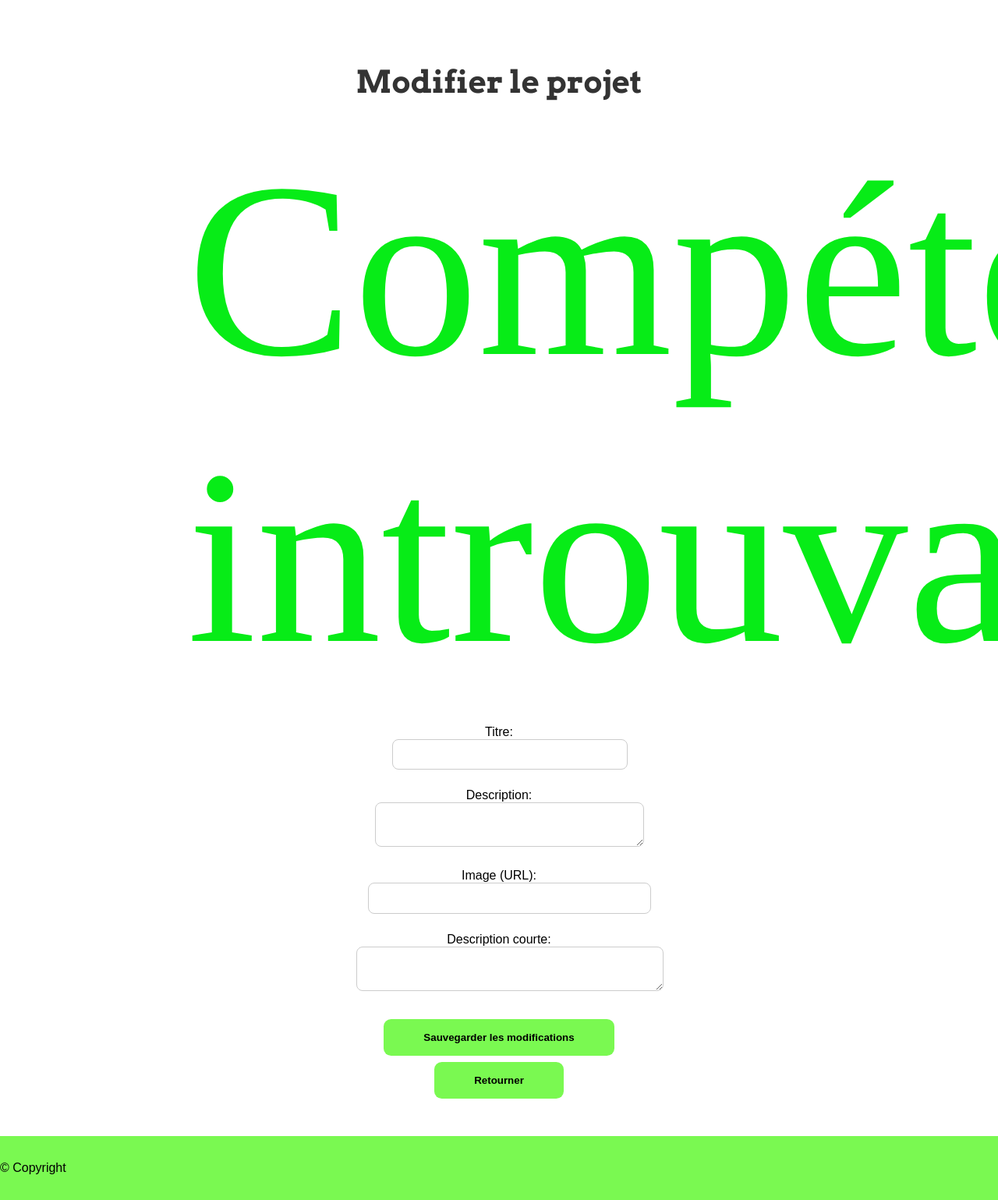
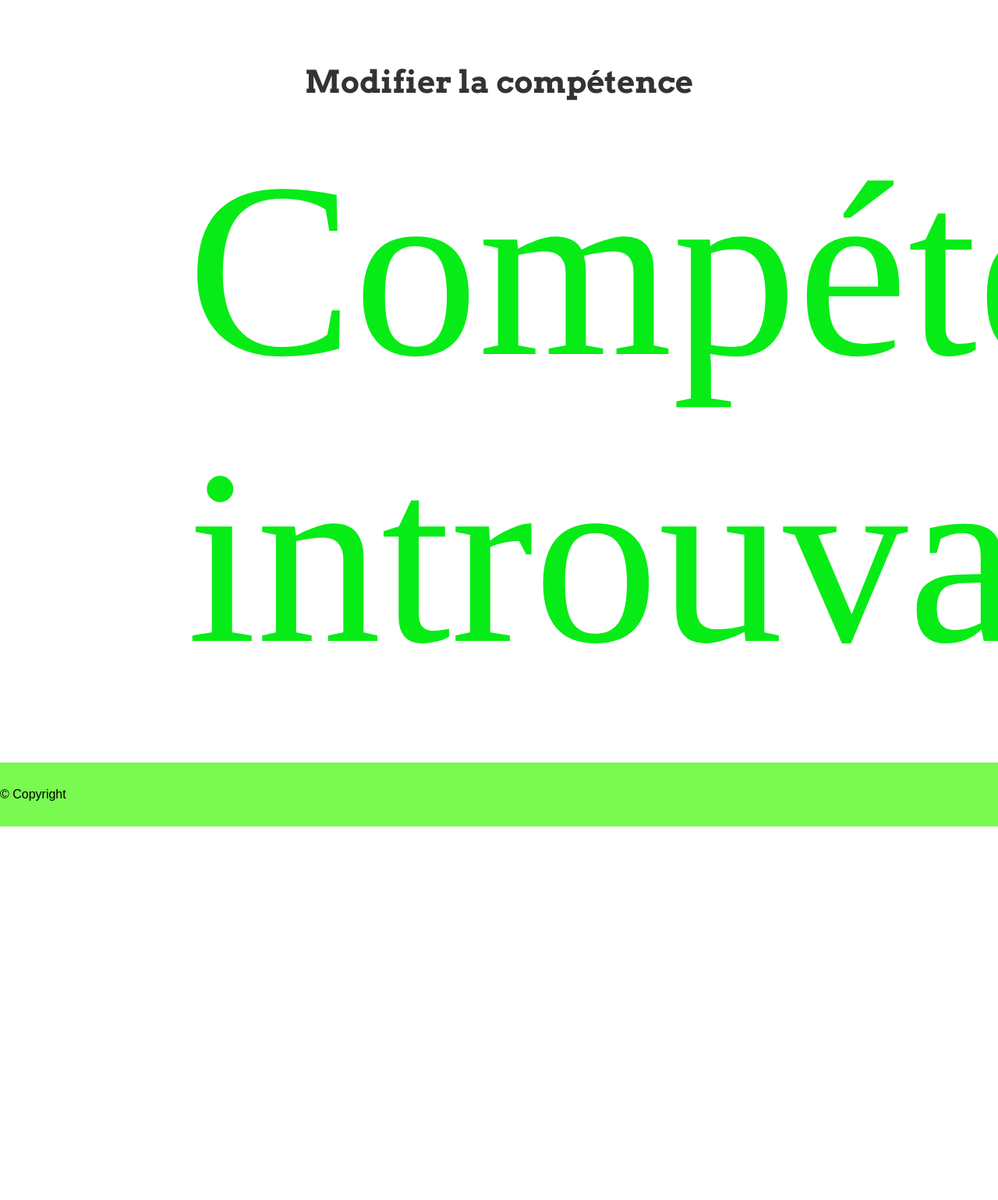
Before and after one commit to 1Max08/portfolio, a PHP site: page /index.php?page=changeCompetence in a window 1280 px wide; the page is wider, and only the part inside the window is pictured. Shown: the part 112-1651 px from the top of that part at 78% size. After the commit the page ends 1172 px from the top of that part, so only its background shows below. Run offline with PHP 8.4, Linux system fonts and the light colour scheme; the visitor is signed in with stand-in values (Sample User, id 1); some web fonts are replaced.

Commit message:
accidentellement copie colle changeExperience dans changeCompetence.phtml

```diff
--- a/Portfolio/views/changeCompetence/changeCompetence.phtml
+++ b/Portfolio/views/changeCompetence/changeCompetence.phtml
@@ -1,44 +1,36 @@
-<?php if (!isset($_SESSION)) session_start(); ?>
+<?php
 
-<!-- CONTENEUR PRINCIPAL DE LA PAGE DE MODIFICATION -->
+if (!isset($_SESSION)) session_start();
+?>
+
 <div class="change">
-    <h2>Modifier le projet</h2>
+    <h2>Modifier la compétence</h2>
 
-    <!-- AFFICHAGE DES ERREURS -->
+    <?php // Si un message d'erreur est fourni, l'afficher de façon sécurisée ?>
     <?php if (isset($error)): ?>
-    <div class="error"><?= htmlspecialchars($error) ?></div>
+        <div class="error"><?= htmlspecialchars($error) ?></div>
     <?php endif; ?>
 
-    <!-- FORMULAIRE DE MODIFICATION -->
+    <?php // Vérifie que l'objet $competence existe avant d'afficher le formulaire ?>
+    <?php if ($competence): ?>
+    <!-- Formulaire d'édition : envoi en POST vers la même route -->
     <form method="POST">
-        <!-- Champ Titre -->
         <label>
-            Titre:
-            <input type="text" name="titre" value="<?= htmlspecialchars($project->title ?? '') ?>" required />
+            Nom:
+            <!-- Valeur échappée pour éviter les XSS -->
+            <input type="text" name="name" value="<?= htmlspecialchars($competence->name) ?>" required />
         </label>
 
-        <!-- Champ Description complète -->
         <label>
-            Description:
-            <textarea name="description" required><?= htmlspecialchars($project->description ?? '') ?></textarea>
+            Niveau:
+            <!-- Niveau de la compétence, champ texte (peut être remplacé par select si nécessaire) -->
+            <input type="text" name="level" value="<?= htmlspecialchars($competence->level) ?>" required />
         </label>
 
-        <!-- Champ Image (URL) -->
-        <label>
-            Image (URL):
-            <input type="text" name="image" value="<?= htmlspecialchars($project->image ?? '') ?>" required />
-        </label>
-
-        <!-- Champ Description courte -->
-        <label>
-            Description courte:
-            <textarea name="short_description" required><?= htmlspecialchars($project->short_description ?? '') ?></textarea>
-        </label>
-
-        <!-- Boutons d'action -->
-        <button type="submit">Sauvegarder les modifications</button>
+        <button type="submit">Sauvegarder</button>
         <a href="index.php?page=board">
             <button type="button">Retourner</button>
         </a>
     </form>
+    <?php endif; ?>
 </div>
```
